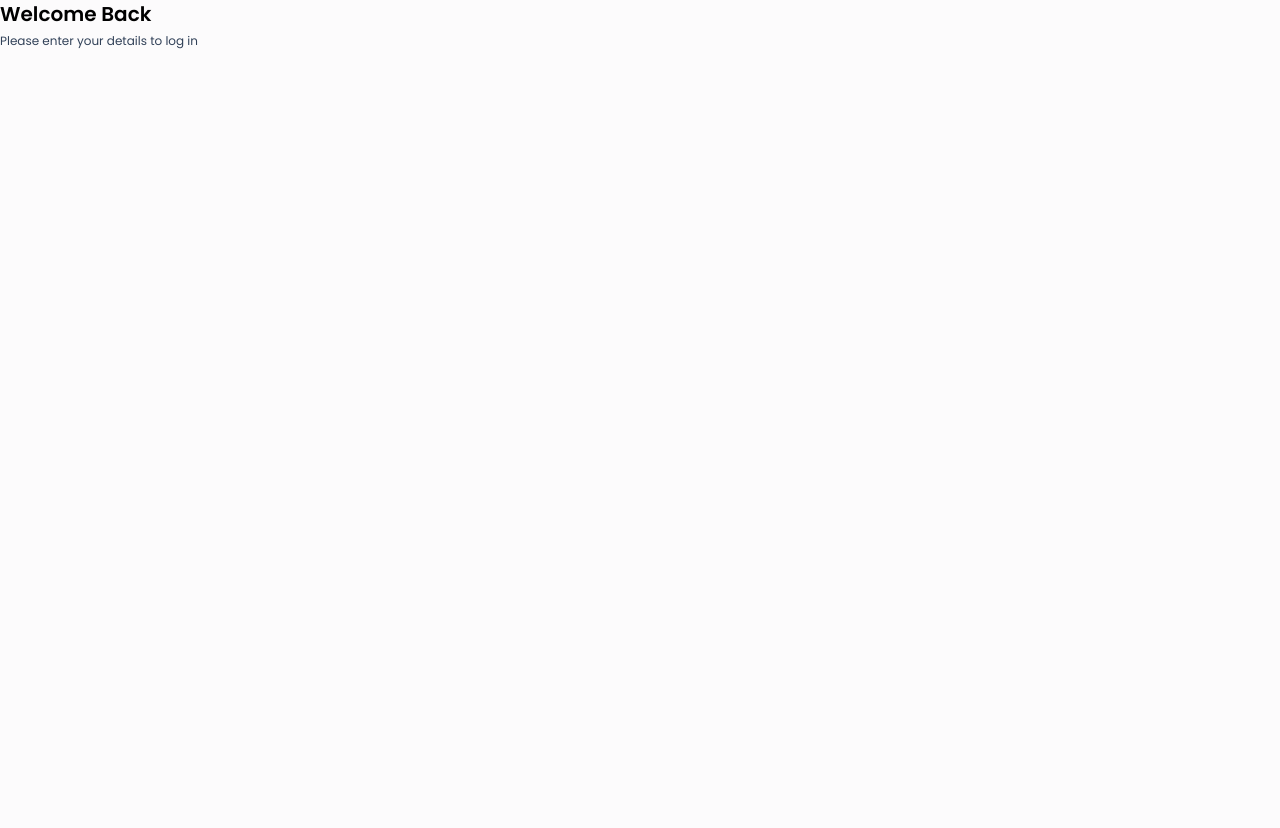
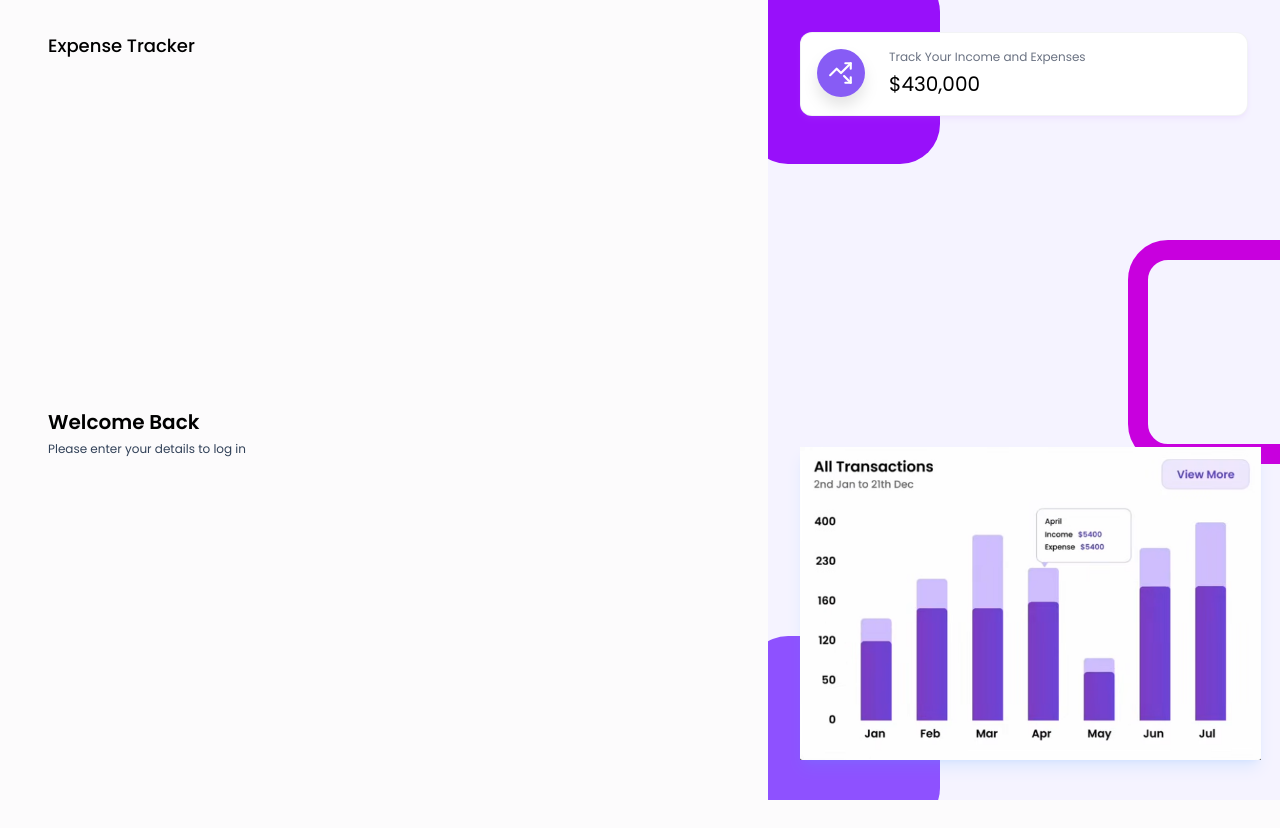
Before and after one commit to moramarcomg/expenseTracker, a React (Vite) app in the folder frontend/expense-tracker/: page /login in a window 1280 px wide. Before the commit the page ends 800 px from the top, so only its background shows below. Built offline with nearby package versions, Linux system fonts and the light colour scheme.

Commit message:
Adding images anddoing some design

```diff
--- /dev/null
+++ b/frontend/expense-tracker/src/components/layouts/AuthLayout.jsx
@@ -0,0 +1,49 @@
+import React from 'react'
+import CARD_2 from '../../assets/images/card_2.png'
+import { LuTrendingUpDown } from 'react-icons/lu'
+
+const AuthLayout = ({children}) => {
+  return <div className="flex" >
+        <div className="w-screen h-screen md:w-[60vw] px-12 pt-8">
+            <h2 className="text-lg font-medium text-black">Expense Tracker </h2>
+                {children}
+            </div>
+
+    <div className="hidden md:block w-[40vw] h-screen bg-violet-50 bg-auth-bg-img bg-cover bg-no-repeat bg-center overflow-hidden p-8 relative">
+        <div className="w-48 h-48 rounded-[40px] bg-purple-600 absolute -top-7 -left-5" />
+        <div className="w-48 h-56 rounded-[40px] border-20 border-fuchsia-600 absolute top-[30%] -right-10" />
+        <div className="w-48 h-48 rounded-[40px] bg-violet-500 absolute -bottom-7 -left-5" />
+
+        <div className="grid grid-cols-1 z-20">
+            <StatsInfoCard
+            icon={<LuTrendingUpDown />}
+            label="Track Your Income and Expenses"
+            value="430,000"
+            color="bg-primary"
+            />
+        </div>
+
+        <img
+        src={CARD_2}
+        className="w-64 lg:w-[90%] absolute bottom-10 shadow-lg shadow-blue-400/15"
+        />
+    </div>
+
+    </div>;
+};
+
+export default AuthLayout
+
+const StatsInfoCard = ({ icon, label, value, color }) => {
+    return <div className="flex gap-6 bg-white p-4 rounded-xl shadow-md shadow-purple-400/10 border border-gray-200/50 z-10">
+      <div
+        className={`w-12 h-12 flex items-center justify-center text-[26px] text-white ${color} rounded-full drop-shadow-xl`}
+      >
+        {icon}
+      </div>
+        <div>
+            <h6 className="text-xs text-gray-500 mb-1">{label}</h6>
+            <span className="text-[20px]">${value}</span>
+        </div>
+    </div>;
+  };
--- a/frontend/expense-tracker/src/pages/Auth/Login.jsx
+++ b/frontend/expense-tracker/src/pages/Auth/Login.jsx
@@ -1,15 +1,16 @@
 import React from 'react'
+import AuthLayout from '../../components/layouts/AuthLayout'
 
 const Login = () => {
   return (
-    <div>
+    <AuthLayout>
       <div className="lg:w-[70%] h-3/4 md:h-full flex flex-col justify-center">
         <h3 className="text-xl font-semibold text-black">Welcome Back</h3>
         <p className="text-xs text-slate-700 mt-1.25 mb-6">
           Please enter your details to log in
           </p>
       </div>
-    </div>
+    </AuthLayout>
   )
 }
 
```
Also changed, not shown: frontend/expense-tracker/src/assets/images/card_2.png (added), 1 other file (tests, documents, lock files or other folders).
